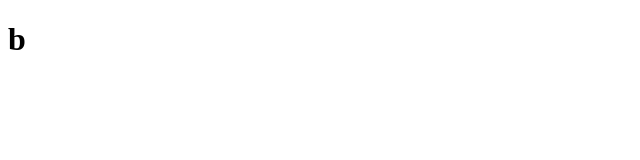
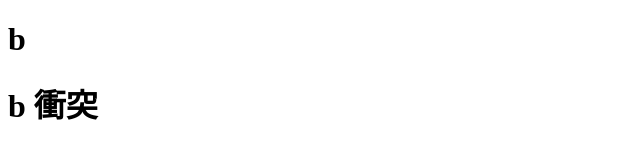
Before and after one commit to law252582/TFD103_git, a plain HTML site: page index.html in a window 1280 px wide. Shown: the whole page, without its empty margins (0-640 px from the left). Drawn offline with Linux system fonts and the light colour scheme.

Commit message:
add h1 b

```diff
--- a/index.html
+++ b/index.html
@@ -8,5 +8,6 @@
 </head>
 <body>
     <h1>b</h1>
+    <h1>b 衝突</h1>
 </body>
 </html>
```
